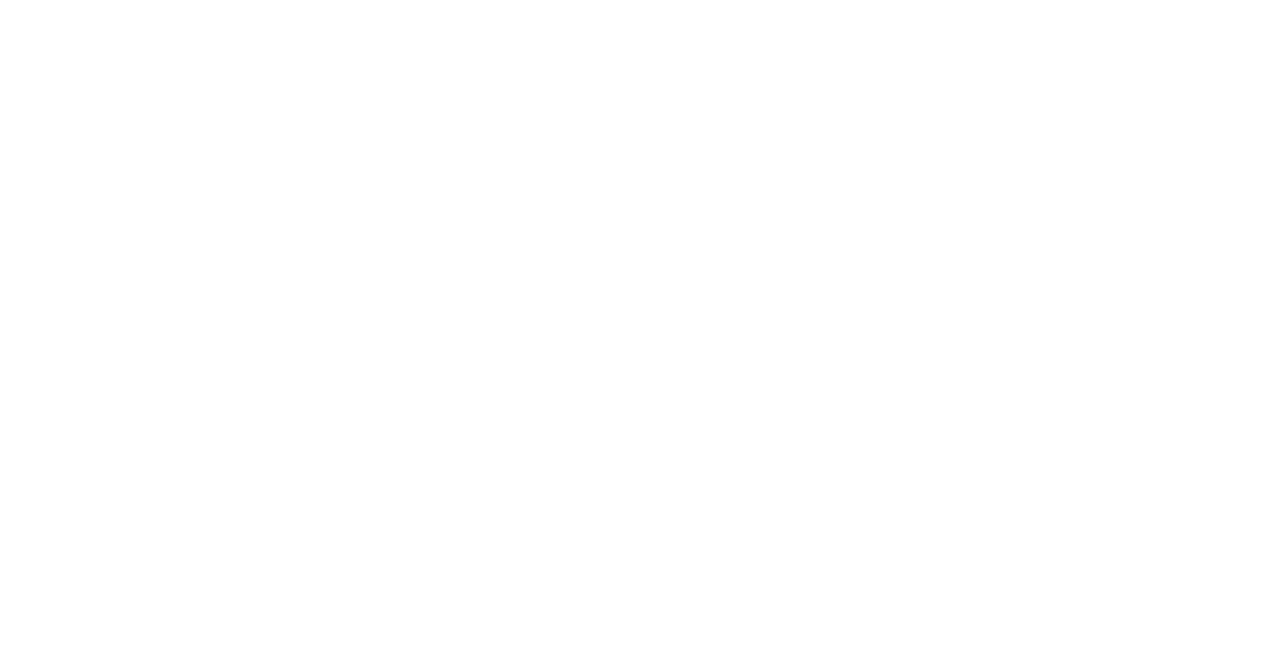
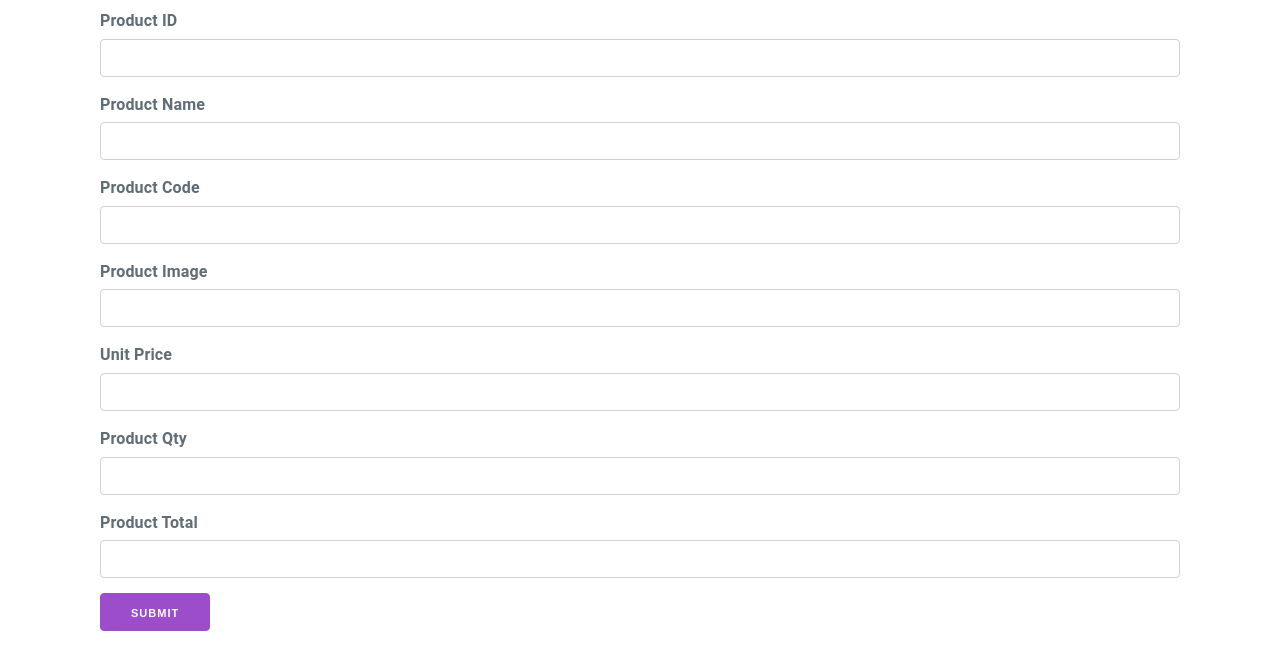
Before and after one commit to MdFawjulAzim/js-ostad-first-dynamic-frontend-create-product, a plain HTML site: page update.html in a window 1280 px wide. Drawn offline with Linux system fonts and the light colour scheme.

Commit message:
update html file create

```diff
--- a/update.html
+++ b/update.html
@@ -0,0 +1,39 @@
+<!DOCTYPE html>
+<html lang="en">
+<head>
+    <meta charset="UTF-8">
+    <title>Title</title>
+    <link rel="stylesheet" href="css/milligram.css">
+</head>
+<body>
+<div id="loader" class="loading d-none">
+</div>
+
+
+<div class="container">
+    <div class="row">
+        <div class="column">
+            <label >Product ID</label>
+            <input id="ProductID" type="text">
+            <label>Product Name</label>
+            <input id="ProductName" type="text">
+            <label>Product Code</label>
+            <input id="ProductCode" type="text">
+            <label>Product Image</label>
+            <input id="ProductImg" type="text">
+            <label>Unit Price</label>
+            <input id="UnitPrice" type="text">
+            <label>Product Qty</label>
+            <input id="ProductQty" type="text">
+            <label>Product Total</label>
+            <input id="ProductTotal" type="text">
+            <button onclick="UpdateData()" type="submit">Submit</button>
+        </div>
+    </div>
+</div>
+<script src="js/axios.min.js"></script>
+<script>
+
+</script>
+</body>
+</html>
```
Also changed, not shown: index.html (+3 -1 lines).
